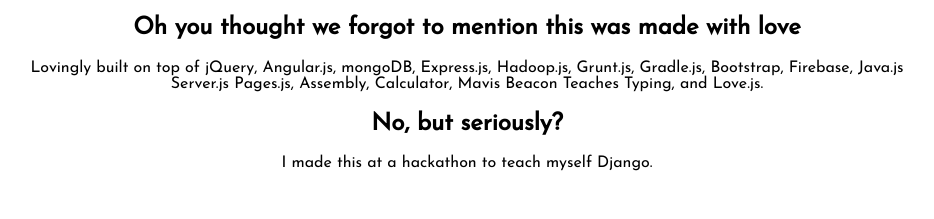
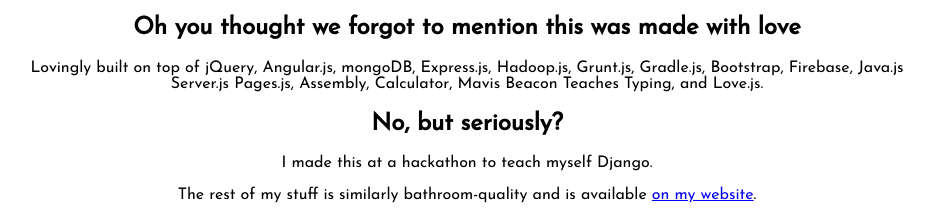
Before and after one commit to theycallmezeal/airpnp, a Django app: page / in a window 1280 px wide. Shown: the part 702-921 px from the top of the page, without its empty margins (173-1107 px from the left). Before the commit the page ends 873 px from the top, so only its background shows below. Run offline with Django 3.2, Linux system fonts and the light colour scheme.

Commit message:
tweak some minor strings

```diff
--- a/bathrooms/templates/bathrooms/list.html
+++ b/bathrooms/templates/bathrooms/list.html
@@ -7,7 +7,7 @@
 	<p id="navbutton"><a href="{% url 'index' %}">About Airpnp</a></p>
 </div>
 
-{% if bathroom_list and length > 0%}
+{% if bathroom_list and length > 0 %}
 	<table>
 		<tr>
 			<th>Bathroom</th>
--- a/bathrooms/templates/index.html
+++ b/bathrooms/templates/index.html
@@ -25,6 +25,7 @@
 
 			<h2>No, but seriously?</h2>
 			<p>I made this at a hackathon to teach myself Django.</p>
+			<p>The rest of my stuff is similarly bathroom-quality and is available <a href="http://theycallmezeal.me">on my website</a>.</p>
 		</div>
 	</body>
 </html>
```
